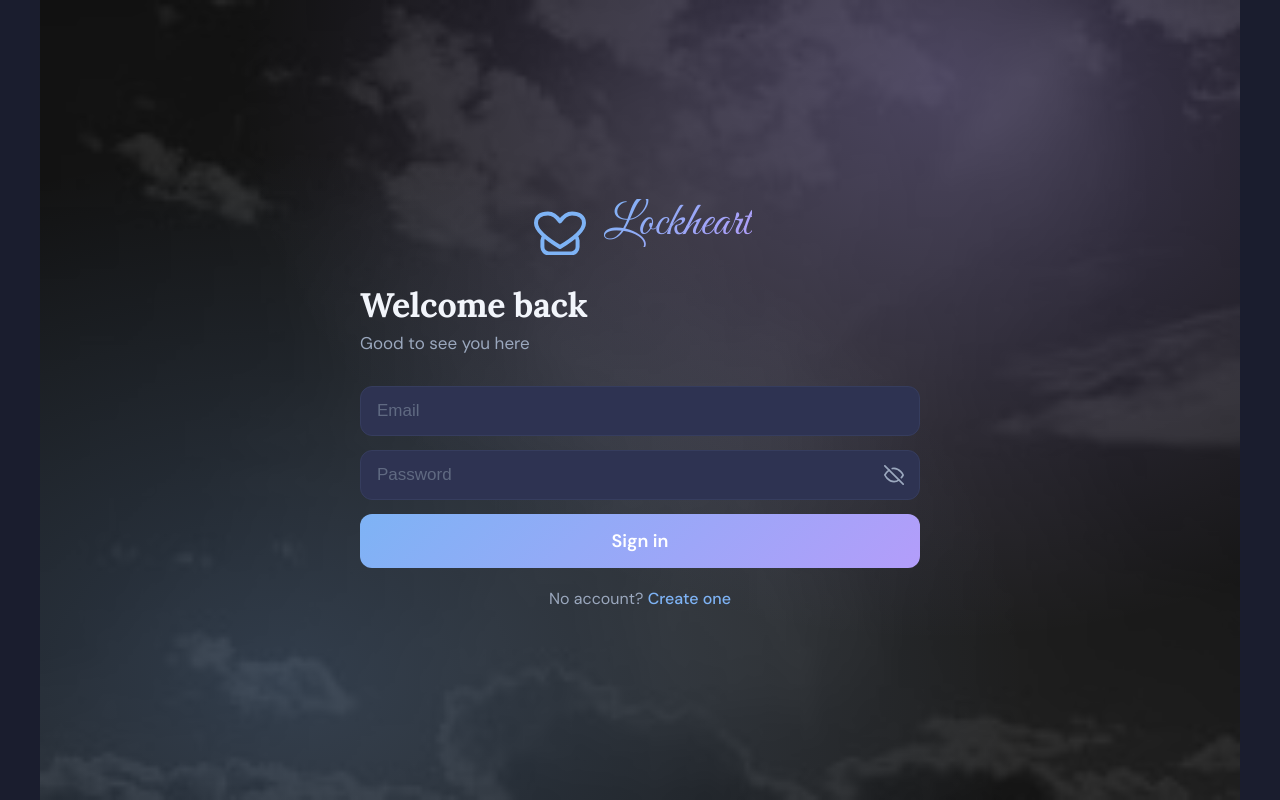
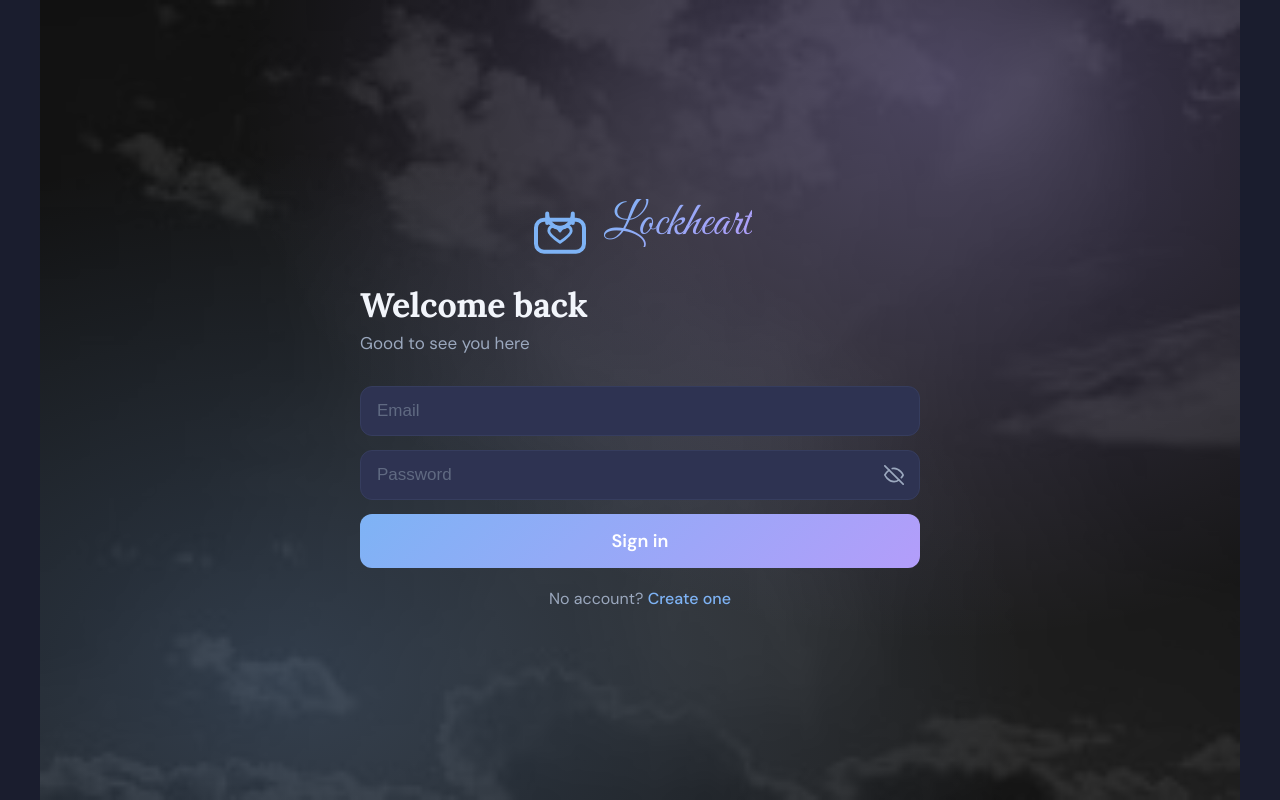
Before and after one commit to mmbower1/dating-app, a React (Vite) app: page /login in a window 1280 px wide. Built offline with nearby package versions, Linux system fonts and the light colour scheme; no server answers.

Commit message:
replace keyhole with heart shape in lock logo
Co-Authored-By: Claude Sonnet 4.6 <noreply@anthropic.com>

```diff
--- a/src/components/Logo.tsx
+++ b/src/components/Logo.tsx
@@ -6,13 +6,8 @@ interface LogoProps {
 const sizes = { sm: 28, md: 40, lg: 64 };
 const textSizes = { sm: '22px', md: '30px', lg: '48px' };
 
-// Heart bumps sit at y=18 so the shackle arch (top at y=4) is clearly visible above them
-const heartPath =
-  'M20,35 C10,29 5,24 5,20 C5,16 8,14 12.5,14 C15.5,14 18,16 20,19 C22,16 24.5,14 27.5,14 C32,14 35,16 35,20 C35,24 30,29 20,35 Z';
-
 const Logo = ({ size = 'md', showText = true }: LogoProps) => {
   const px = sizes[size];
-  const maskId = `heart-mask-${size}`;
 
   return (
     <div className="logo-lockup" style={{ gap: size === 'lg' ? 12 : 7 }}>
@@ -23,33 +18,27 @@ const Logo = ({ size = 'md', showText = true }: LogoProps) => {
         fill="none"
         xmlns="http://www.w3.org/2000/svg"
       >
-        <defs>
-          {/* Mask punches a heart-shaped hole so the lock only shows where it extends outside */}
-          <mask id={maskId}>
-            <rect x="0" y="0" width="40" height="40" fill="white" />
-            <path d={heartPath} fill="black" />
-          </mask>
-        </defs>
-
-        {/* Lock — masked so it only renders outside/above/below the heart */}
-        <g
-          mask={`url(#${maskId})`}
+        {/* Shackle arch */}
+        <path
+          d="M12,20 L12,14 A8,9 0 0,0 28,14 L28,20"
           stroke="currentColor"
           strokeWidth="2.5"
           strokeLinecap="round"
           strokeLinejoin="round"
-        >
-          {/* Shackle: arch top at y=4, sides emerge above the heart bumps at y=14 */}
-          <path d="M13,29 L13,16 A7,12 0 0,0 27,16 L27,29" />
-          {/* Body: bottom strip peeks below the heart tip */}
-          <rect x="9" y="27" width="22" height="12" rx="4" ry="4" />
-        </g>
-
-        {/* Heart outline drawn in front */}
-        <path
-          d={heartPath}
+        />
+        {/* Lock body */}
+        <rect
+          x="5" y="18" width="30" height="20" rx="5" ry="5"
           stroke="currentColor"
           strokeWidth="2.5"
+          strokeLinecap="round"
+          strokeLinejoin="round"
+        />
+        {/* Heart replacing the keyhole */}
+        <path
+          d="M20,32 C15.5,29 13,27 13,25 C13,23 14.5,22 16.5,22 C18,22 19,23.5 20,25 C21,23.5 22,22 23.5,22 C25.5,22 27,23 27,25 C27,27 24.5,29 20,32 Z"
+          stroke="currentColor"
+          strokeWidth="1.8"
           strokeLinecap="round"
           strokeLinejoin="round"
         />
```
